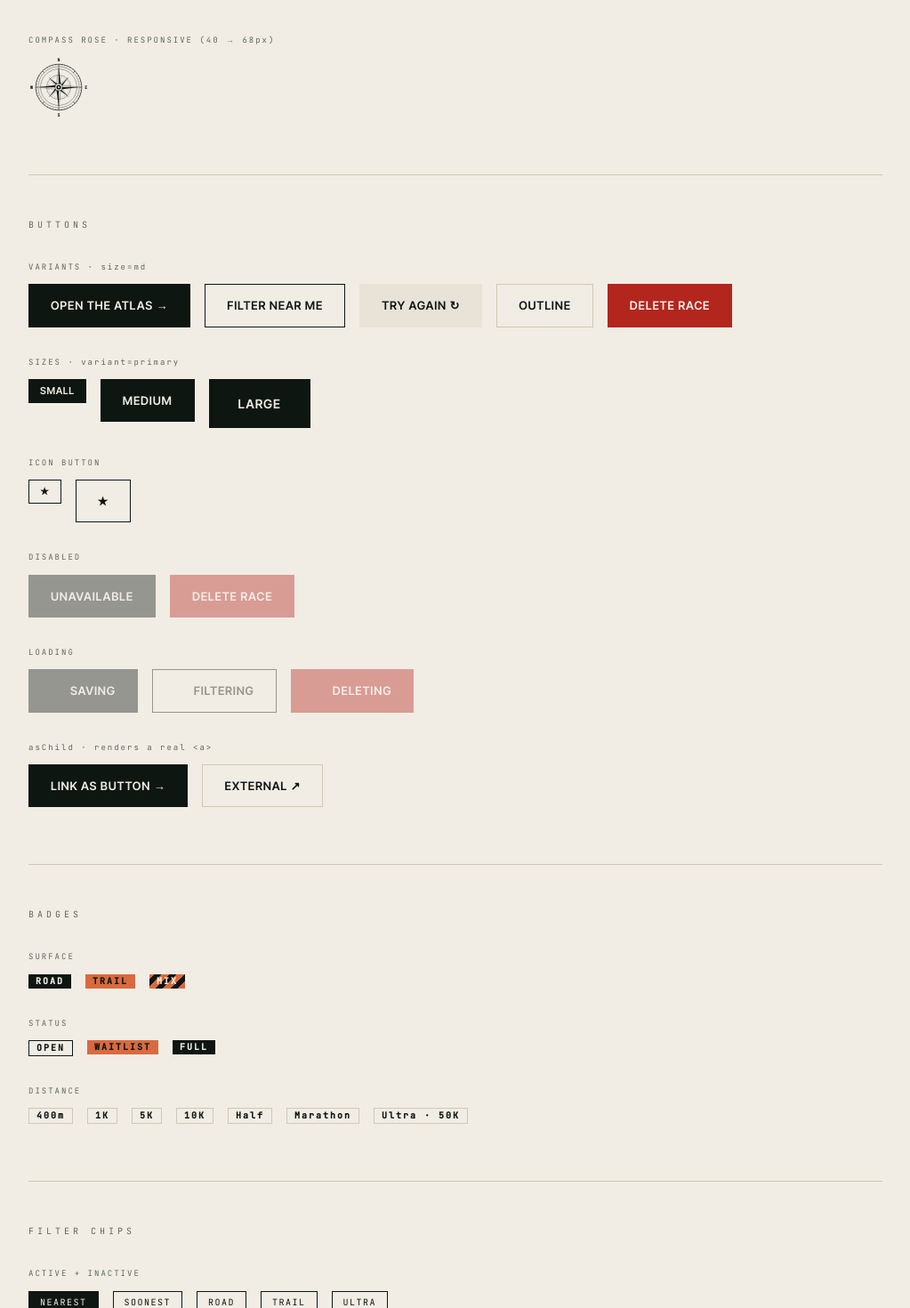
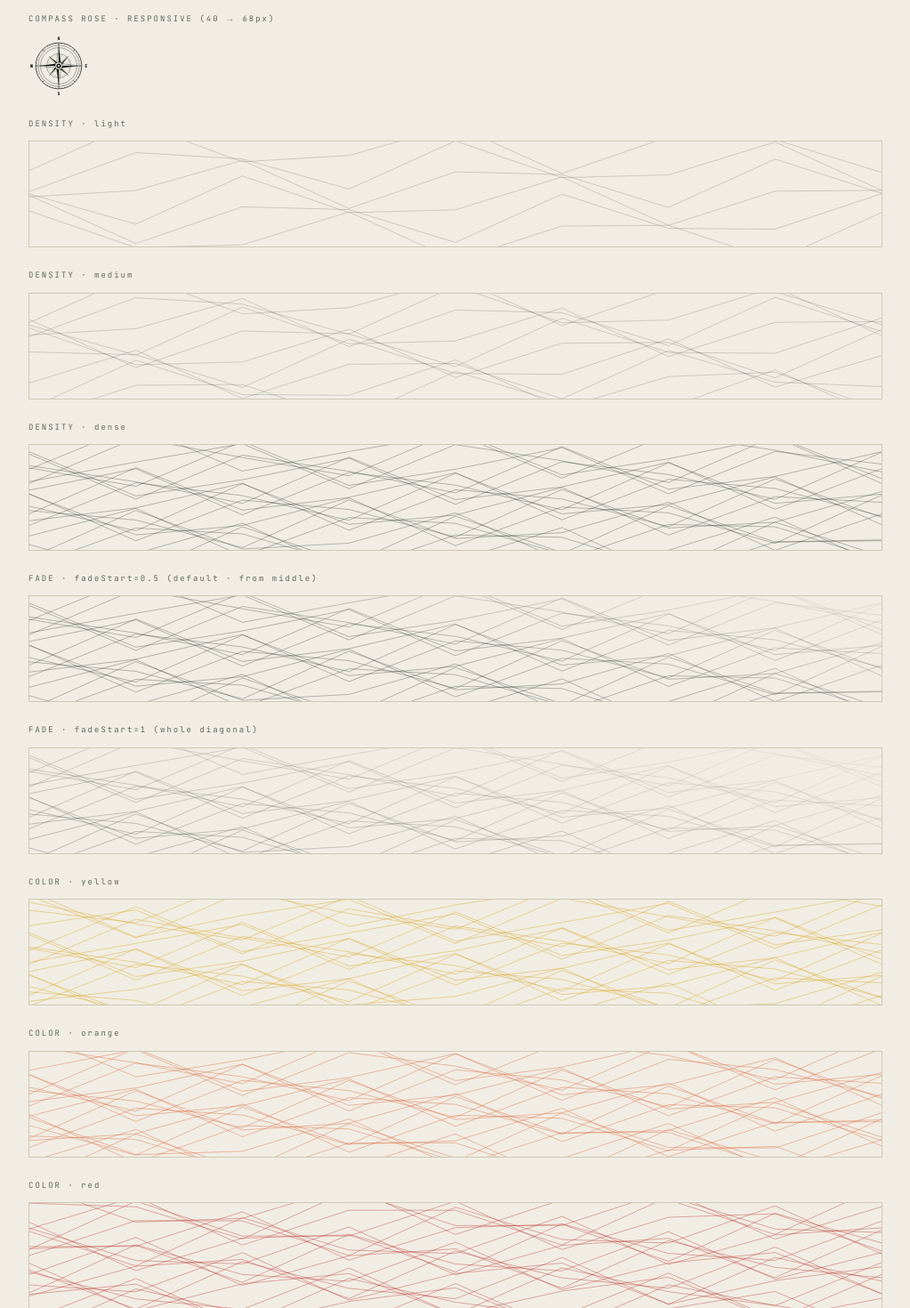
Before and after one commit to mowi12/RaceAtlas, a Next.js app: page /design in a window 1280 px wide. Shown: the part 4200-5670 px from the top of the page at 89% size, without its empty margins (128-1151 px from the left). Built offline with nearby package versions, Linux system fonts and the light colour scheme; some icons are missing.

Commit message:
feat: add contour background component and move compass to decorative components

```diff
--- a/src/app/design/sections/Components.tsx
+++ b/src/app/design/sections/Components.tsx
@@ -2,7 +2,8 @@
 
 import { useState } from "react";
 import { Section, VariantRow } from "@/app/design/showcase/ShowcaseLayout";
-import { Compass } from "@/components/brand/Compass";
+import { Compass } from "@/components/decorative/Compass";
+import { Contour } from "@/components/decorative/Contour";
 import { Badge } from "@/components/ui/Badge";
 import { Button } from "@/components/ui/Button";
 import { CapacityBar } from "@/components/ui/CapacityBar";
@@ -44,8 +45,8 @@ function FilterChipsDemo() {
 export function Components() {
   return (
     <div>
-      <Section id="brand" title="Brand">
-        <div className="flex flex-col gap-12">
+      <Section id="decorative" title="Decorative · Contour & Compass">
+        <div className="flex flex-col gap-6">
           <VariantRow label="COMPASS ROSE · SIZE SCALE">
             <Compass size={40} />
             <Compass size={68} />
@@ -53,6 +54,106 @@ export function Components() {
           </VariantRow>
           <VariantRow label="COMPASS ROSE · RESPONSIVE (40 → 68px)">
             <Compass className="size-10 md:size-[68px]" />
+          </VariantRow>
+          <VariantRow label="DENSITY · light">
+            <div className="w-full h-30 overflow-hidden border border-border">
+              <Contour
+                w={900}
+                h={120}
+                density="light"
+                seed={1}
+                className="w-full h-full"
+              />
+            </div>
+          </VariantRow>
+          <VariantRow label="DENSITY · medium">
+            <div className="w-full h-30 overflow-hidden border border-border">
+              <Contour
+                w={900}
+                h={120}
+                density="medium"
+                seed={1}
+                className="w-full h-full"
+              />
+            </div>
+          </VariantRow>
+          <VariantRow label="DENSITY · dense">
+            <div className="w-full h-30 overflow-hidden border border-border">
+              <Contour
+                w={900}
+                h={120}
+                density="dense"
+                seed={7}
+                opacity={0.3}
+                className="w-full h-full"
+              />
+            </div>
+          </VariantRow>
+          <VariantRow label="FADE · fadeStart=0.5 (default · from middle)">
+            <div className="w-full h-30 overflow-hidden border border-border">
+              <Contour
+                w={900}
+                h={120}
+                density="dense"
+                seed={7}
+                opacity={0.3}
+                fade
+                className="w-full h-full"
+              />
+            </div>
+          </VariantRow>
+          <VariantRow label="FADE · fadeStart=1 (whole diagonal)">
+            <div className="w-full h-30 overflow-hidden border border-border">
+              <Contour
+                w={900}
+                h={120}
+                density="dense"
+                seed={7}
+                opacity={0.3}
+                fade
+                fadeStart={1}
+                className="w-full h-full"
+              />
+            </div>
+          </VariantRow>
+          <VariantRow label="COLOR · yellow">
+            <div className="w-full h-30 overflow-hidden border border-border">
+              <Contour
+                w={900}
+                h={120}
+                density="dense"
+                color="yellow"
+                seed={3}
+                opacity={0.45}
+                className="w-full h-full"
+              />
+            </div>
+          </VariantRow>
+          <VariantRow label="COLOR · orange">
+            <div className="w-full h-30 overflow-hidden border border-border">
+              <Contour
+                w={900}
+                h={120}
+                density="dense"
+                color="orange"
+                seed={11}
+                opacity={0.45}
+                className="w-full h-full"
+              />
+            </div>
+          </VariantRow>
+          <VariantRow label="COLOR · red">
+            <div className="w-full h-30 overflow-hidden border border-border">
+              <Contour
+                w={900}
+                h={120}
+                density="dense"
+                color="red"
+                seed={5}
+                opacity={0.4}
+                className="w-full h-full"
+              />
+            </div>
           </VariantRow>
         </div>
       </Section>
--- /dev/null
+++ b/src/components/decorative/Contour.tsx
@@ -0,0 +1,122 @@
+type ContourDensity = "light" | "medium" | "dense";
+type ContourColor = "black" | "yellow" | "orange" | "red";
+
+interface ContourProps {
+  w?: number;
+  h?: number;
+  density?: ContourDensity;
+  color?: ContourColor;
+  seed?: number;
+  opacity?: number;
+  fade?: boolean;
+  /**
+   * Fraction of the box (measured from the top-right corner) over which the
+   * strokes dissolve: the corner is fully gone, everything past this is solid.
+   * 0.5 = the inner half nearest the corner fades; higher = a larger fade.
+   */
+  fadeStart?: number;
+  className?: string;
+}
+
+const DENSITY_LINES: Record<ContourDensity, number> = {
+  light: 6,
+  medium: 10,
+  dense: 20,
+};
+
+const COLOR_TOKENS: Record<ContourColor, string> = {
+  black: "var(--foreground)",
+  yellow: "var(--gold)",
+  orange: "var(--warm)",
+  red: "var(--destructive)",
+};
+
+function pseudoRand(i: number, j: number, seed: number): number {
+  return Math.sin(i * 13.37 + j * 7.91 + seed) * 0.5 + 0.5;
+}
+
+export function Contour({
+  w = 800,
+  h = 400,
+  density = "medium",
+  color = "black",
+  seed = 1,
+  opacity = 0.18,
+  fade = false,
+  fadeStart = 0.5,
+  className,
+}: ContourProps) {
+  const lines = DENSITY_LINES[density];
+  const stroke = COLOR_TOKENS[color];
+  const paths: { d: string; key: number }[] = [];
+  for (let i = 0; i < lines; i++) {
+    const y0 = (h / lines) * i + 8;
+    const startOff = (pseudoRand(i, 0, seed) - 0.5) * 60;
+    let d = `M 0 ${(y0 + startOff).toFixed(1)}`;
+    for (let x = w / 8; x <= w; x += w / 8) {
+      const off = (pseudoRand(i, x, seed) - 0.5) * 60;
+      d += ` L ${x.toFixed(1)} ${(y0 + off).toFixed(1)}`;
+    }
+    paths.push({ d, key: i });
+  }
+
+  // SSR-stable, instance-unique id (the fade mask is identical for every
+  // instance, so even a collision would render correctly — this just keeps the
+  // DOM ids valid). No hooks, so Contour stays usable in server components.
+  const maskId = `contour-fade-${seed}-${density}-${w}x${h}-${fadeStart}`;
+  const faded = fade && fadeStart > 0;
+  // Diagonal dissolve, bottom-left (solid) → top-right (barely visible). The
+  // fade spans the last `fadeStart` of the diagonal: 1 = whole diagonal,
+  // 0.5 = from the middle, 0 = off.
+  const fadeBegin = Math.max(0, 1 - fadeStart);
+
+  return (
+    <svg
+      viewBox={`0 0 ${w} ${h}`}
+      width={w}
+      height={h}
+      preserveAspectRatio="none"
+      className={className}
+      aria-hidden="true"
+    >
+      {faded && (
+        <defs>
+          {/* objectBoundingBox anchors the stops to the corners (bottom-left →
+              top-right) regardless of the non-uniform preserveAspectRatio stretch. */}
+          <linearGradient
+            id={`${maskId}-grad`}
+            gradientUnits="objectBoundingBox"
+            x1="0"
+            y1="1"
+            x2="1"
+            y2="0"
+          >
+            <stop offset={fadeBegin} stopColor="white" stopOpacity="1" />
+            <stop offset="1" stopColor="white" stopOpacity="0.06" />
+          </linearGradient>
+          <mask id={maskId} maskContentUnits="objectBoundingBox">
+            <rect
+              x="0"
+              y="0"
+              width="1"
+              height="1"
+              fill={`url(#${maskId}-grad)`}
+            />
+          </mask>
+        </defs>
+      )}
+      <g mask={faded ? `url(#${maskId})` : undefined}>
+        {paths.map((p) => (
+          <path
+            key={p.key}
+            d={p.d}
+            fill="none"
+            stroke={stroke}
+            strokeWidth="0.9"
+            opacity={opacity}
+          />
+        ))}
+      </g>
+    </svg>
+  );
+}
```
Also changed, not shown: src/components/decorative/Compass.tsx (renamed from src/components/brand/Compass.tsx).
